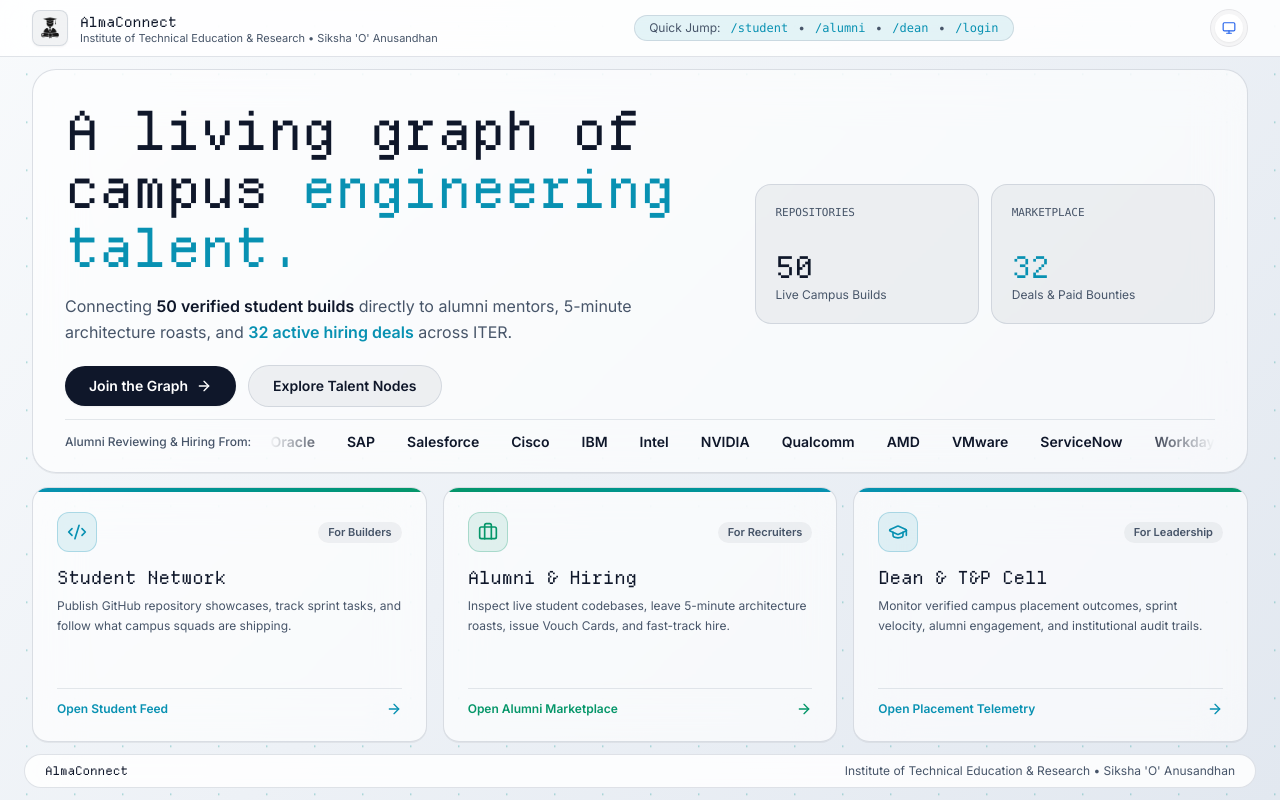
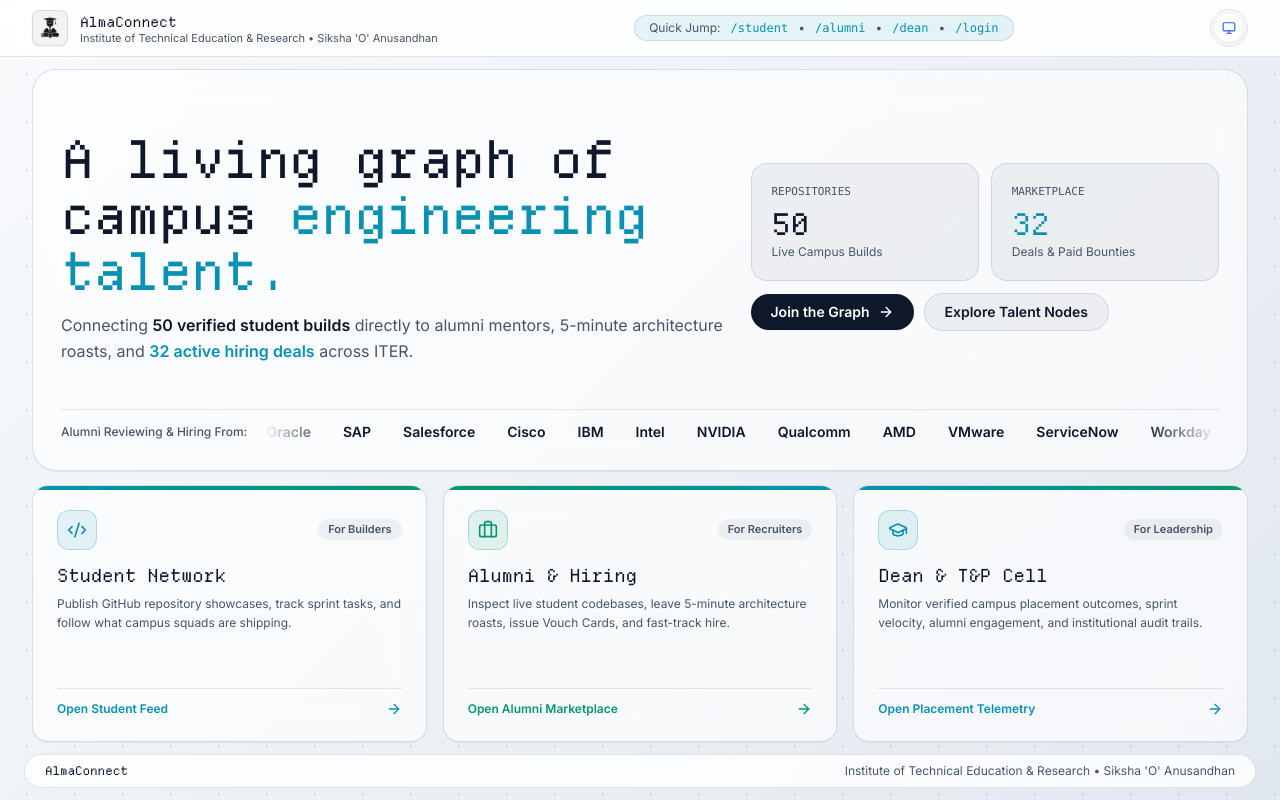
Before and after one commit to ragelabs-ssssd/Alum-Connect, a Next.js app: page / in a window 1280 px wide. Built offline with nearby package versions, Linux system fonts and the light colour scheme.

Commit message:
feat: place Join/Explore CTAs under Repositories/Marketplace and ensure marquee visibility across all screen sizes

```diff
--- a/src/app/page.tsx
+++ b/src/app/page.tsx
@@ -60,7 +60,7 @@ export default function HomePage() {
   ];
 
   return (
-    <div className="font-luma-body relative h-dvh w-full overflow-hidden bg-[linear-gradient(135deg,#F8FAFC_0%,#E2E8F0_100%)] dark:bg-[radial-gradient(800px_500px_at_25%_20%,rgba(148,163,184,0.22)_0%,transparent_60%),linear-gradient(135deg,#07080A_0%,#14171F_55%,#090A0E_100%)] text-[#0F172A] dark:text-white grid grid-rows-[auto_1fr_auto] transition-colors">
+    <div className="font-luma-body relative min-h-dvh lg:h-dvh w-full overflow-x-hidden lg:overflow-hidden bg-[linear-gradient(135deg,#F8FAFC_0%,#E2E8F0_100%)] dark:bg-[radial-gradient(800px_500px_at_25%_20%,rgba(148,163,184,0.22)_0%,transparent_60%),linear-gradient(135deg,#07080A_0%,#14171F_55%,#090A0E_100%)] text-[#0F172A] dark:text-white grid grid-rows-[auto_1fr_auto] transition-colors">
       {/* Option 18: Panning Isometric Diamond Mesh Full-Background Animation */}
       <div
         className="pointer-events-none fixed -inset-12 opacity-20 dark:opacity-20 animate-iso-drift hidden dark:block"
@@ -140,12 +140,12 @@ export default function HomePage() {
       </header>
 
       {/* FULL-VIEWPORT PROPORTIONAL MAIN */}
-      <main className="relative z-10 min-h-0 max-w-[1440px] w-full mx-auto px-4 sm:px-8 py-3 grid grid-rows-[minmax(0,1.35fr)_minmax(0,0.85fr)] gap-3.5">
-        {/* HERO 1: Liquid Chrome + Panning Isometric Mesh Hero + 2x2 Telemetry */}
-        <section className="relative h-full min-h-0 overflow-hidden rounded-3xl border border-[rgba(100,116,139,0.22)] dark:border-[rgba(226,232,240,0.18)] bg-white/65 dark:bg-[#14171E]/68 backdrop-blur-xl p-5 sm:p-6 lg:p-8 shadow-2xs flex flex-col justify-between">
-          <div className="relative z-10 flex-1 grid grid-cols-1 lg:grid-cols-12 gap-8 items-center">
-            <div className="lg:col-span-7 space-y-4">
-              <h1 className="font-luma-title text-3xl sm:text-5xl xl:text-[54px] tracking-tight text-[#0F172A] dark:text-white leading-[1.08]">
+      <main className="relative z-10 min-h-0 max-w-[1440px] w-full mx-auto px-4 sm:px-8 py-3 grid grid-rows-[auto_auto] lg:grid-rows-[minmax(0,1.28fr)_minmax(0,0.82fr)] gap-3.5">
+        {/* HERO 1: Liquid Chrome + Panning Isometric Mesh Hero + Telemetry & CTAs */}
+        <section className="relative lg:h-full min-h-0 overflow-hidden rounded-3xl border border-[rgba(100,116,139,0.22)] dark:border-[rgba(226,232,240,0.18)] bg-white/65 dark:bg-[#14171E]/68 backdrop-blur-xl p-5 sm:p-6 lg:p-7 shadow-2xs flex flex-col justify-between gap-3">
+          <div className="relative z-10 flex-1 min-h-0 grid grid-cols-1 lg:grid-cols-12 gap-6 items-center">
+            <div className="lg:col-span-7 space-y-3">
+              <h1 className="font-luma-title text-3xl sm:text-5xl xl:text-[52px] tracking-tight text-[#0F172A] dark:text-white leading-[1.08]">
                 A living graph of campus{' '}
                 <span className="text-[#0891B2] dark:text-[#22D3EE]">engineering talent.</span>
               </h1>
@@ -161,25 +161,11 @@ export default function HomePage() {
                 </span>{' '}
                 across ITER.
               </p>
-
-              <div className="flex flex-wrap items-center gap-3 pt-1">
-                <Link
-                  href="/student"
-                  className="inline-flex items-center gap-2 rounded-full bg-[#0F172A] hover:bg-[#1E293B] text-white dark:bg-[linear-gradient(90deg,#22D3EE_0%,#34D399_100%)] dark:hover:brightness-110 dark:text-[#041E24] px-6 py-2.5 text-sm font-semibold transition-all shadow-xs"
-                >
-                  Join the Graph <ArrowRight className="w-4 h-4" />
-                </Link>
-                <Link
-                  href="/alumni"
-                  className="inline-flex items-center gap-2 rounded-full border border-[rgba(100,116,139,0.20)] dark:border-[rgba(226,232,240,0.18)] bg-[rgba(15,23,42,0.05)] dark:bg-white/[0.06] hover:border-[#0891B2] dark:hover:border-[#22D3EE] px-6 py-2.5 text-sm font-semibold transition-colors"
-                >
-                  Explore Talent Nodes
-                </Link>
-              </div>
             </div>
 
-            <div className="lg:col-span-5 grid grid-cols-2 gap-3">
-              <div className="rounded-2xl border border-[rgba(100,116,139,0.20)] dark:border-[rgba(226,232,240,0.18)] bg-[rgba(15,23,42,0.05)] dark:bg-white/[0.06] p-5 min-h-[140px] flex flex-col justify-between">
+            <div className="lg:col-span-5 flex flex-col gap-3">
+              <div className="grid grid-cols-2 gap-3">
+                <div className="rounded-2xl border border-[rgba(100,116,139,0.20)] dark:border-[rgba(226,232,240,0.18)] bg-[rgba(15,23,42,0.05)] dark:bg-white/[0.06] p-4 sm:p-5 min-h-[118px] flex flex-col justify-between">
                   <span className="text-[11px] font-mono uppercase text-[#475569] dark:text-[#94A3B8]">
                     Repositories
                   </span>
@@ -188,7 +174,7 @@ export default function HomePage() {
                     <div className="text-xs text-[#475569] dark:text-[#94A3B8] mt-0.5">Live Campus Builds</div>
                   </div>
                 </div>
-              <div className="rounded-2xl border border-[rgba(100,116,139,0.20)] dark:border-[rgba(226,232,240,0.18)] bg-[rgba(15,23,42,0.05)] dark:bg-white/[0.06] p-5 min-h-[140px] flex flex-col justify-between">
+                <div className="rounded-2xl border border-[rgba(100,116,139,0.20)] dark:border-[rgba(226,232,240,0.18)] bg-[rgba(15,23,42,0.05)] dark:bg-white/[0.06] p-4 sm:p-5 min-h-[118px] flex flex-col justify-between">
                   <span className="text-[11px] font-mono uppercase text-[#475569] dark:text-[#94A3B8]">
                     Marketplace
                   </span>
@@ -202,13 +188,29 @@ export default function HomePage() {
                   </div>
                 </div>
               </div>
+
+              <div className="flex flex-wrap items-center gap-2.5">
+                <Link
+                  href="/student"
+                  className="inline-flex items-center gap-2 rounded-full bg-[#0F172A] hover:bg-[#1E293B] text-white dark:bg-[linear-gradient(90deg,#22D3EE_0%,#34D399_100%)] dark:hover:brightness-110 dark:text-[#041E24] px-5 py-2 text-xs sm:text-sm font-semibold transition-all shadow-xs"
+                >
+                  Join the Graph <ArrowRight className="w-4 h-4" />
+                </Link>
+                <Link
+                  href="/alumni"
+                  className="inline-flex items-center gap-2 rounded-full border border-[rgba(100,116,139,0.20)] dark:border-[rgba(226,232,240,0.18)] bg-[rgba(15,23,42,0.05)] dark:bg-white/[0.06] hover:border-[#0891B2] dark:hover:border-[#22D3EE] px-5 py-2 text-xs sm:text-sm font-semibold transition-colors"
+                >
+                  Explore Talent Nodes
+                </Link>
+              </div>
+            </div>
           </div>
 
-          <div className="relative z-10 shrink-0 pt-3 mt-3 border-t border-[rgba(100,116,139,0.16)] dark:border-[rgba(226,232,240,0.14)] flex items-center gap-4 text-xs text-[#475569] dark:text-[#94A3B8]">
+          <div className="relative z-10 shrink-0 pt-3 border-t border-[rgba(100,116,139,0.16)] dark:border-[rgba(226,232,240,0.14)] flex flex-col sm:flex-row sm:items-center gap-1.5 sm:gap-4 text-xs text-[#475569] dark:text-[#94A3B8]">
             <span className="font-medium shrink-0">
               Alumni Reviewing &amp; Hiring From:
             </span>
-            <div className="flex-1 min-w-0 overflow-hidden [mask-image:linear-gradient(to_right,transparent,black_8%,black_92%,transparent)]">
+            <div className="w-full sm:flex-1 min-w-0 overflow-hidden [mask-image:linear-gradient(to_right,transparent,black_8%,black_92%,transparent)]">
               <div className="animate-marquee-left gap-8 items-center text-xs sm:text-sm font-semibold text-[#0F172A] dark:text-white">
                 {[...HIRING_COMPANIES, ...HIRING_COMPANIES].map((c, i) => (
                   <span key={`${c.name}-${i}`} className="shrink-0">
```
Lines whose indentation alone changed are shown as unchanged.
